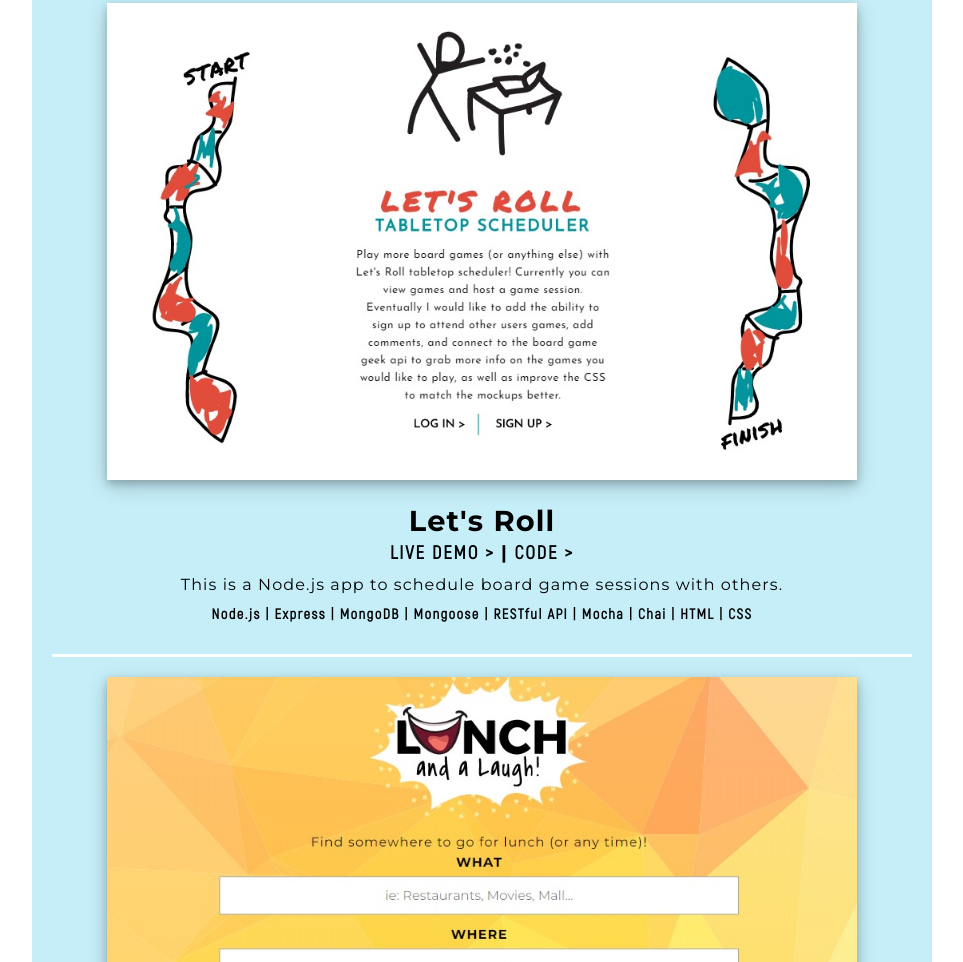
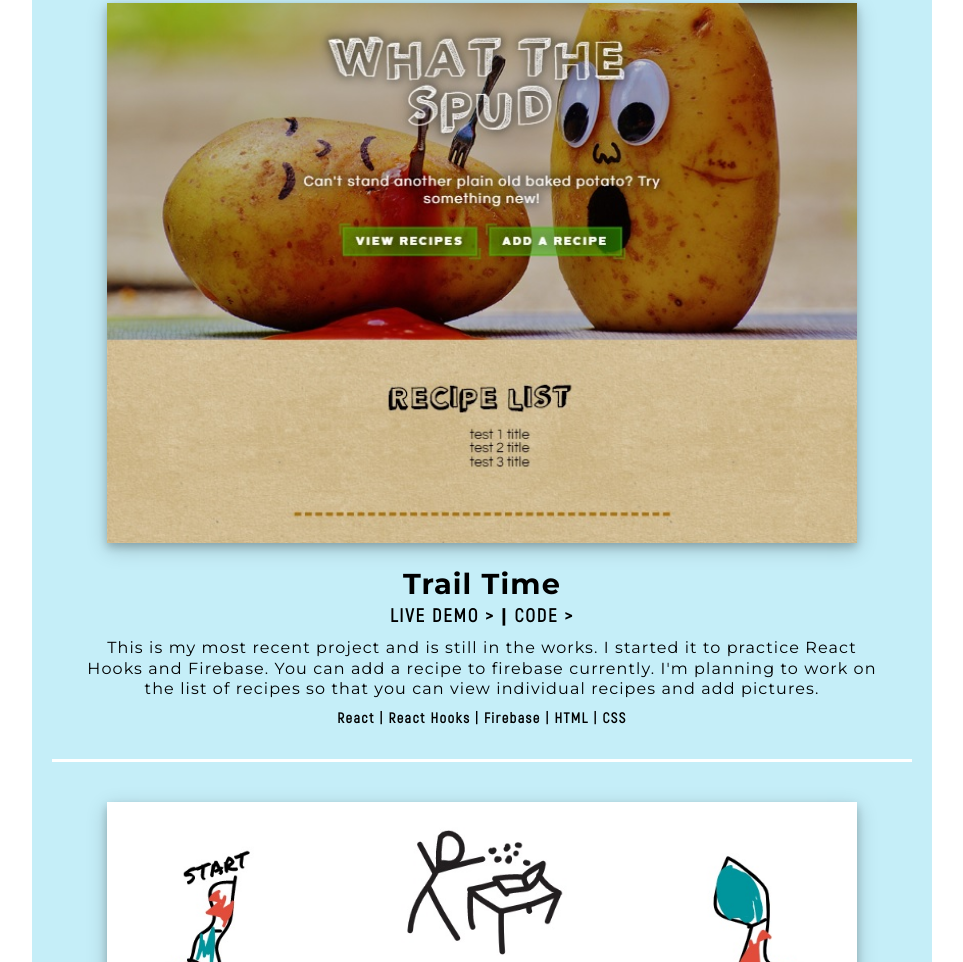
Before and after one commit to lesleydreyer/lesleydreyer, a plain HTML site: page index.html in a window 1280 px wide. Shown: the part 1502-2464 px from the top of the page, without its empty margins (158-1121 px from the left). Drawn offline with nearby package versions, Linux system fonts and the light colour scheme; files whose address does not match are found by name.

Commit message:
added what the spud

```diff
--- a/index.html
+++ b/index.html
@@ -63,6 +63,29 @@
             <p class="tech-stack-list">React | Redux | Node.js | Express | MongoDB | HTML | CSS</p>
           </li>
         </div>
+
+
+        <div class="row">
+          <li>
+            <img src="./images/whatthespud.jpg" alt="site">
+            <h2>Trail Time</h2>
+            <h3>
+              <a href="https://whatthespud-d726f.firebaseapp.com/" target="blank">
+                LIVE DEMO >
+              </a>
+              |
+              <a href="https://github.com/lesleydreyer/what-the-spud" target="blank">
+                CODE > </a>
+            </h3>
+            <p>This is my most recent project and is still in the works. I started it to practice React Hooks and
+              Firebase. You can add a recipe to firebase currently. I'm planning to work on the list of recipes so that
+              you can view individual recipes and add pictures.
+            </p>
+            <p class="tech-stack-list">React | React Hooks | Firebase | HTML | CSS</p>
+          </li>
+        </div>
+
+
         <div class="row">
           <li>
             <img src="./images/letsroll.jpg" alt="site">
```
Also changed, not shown: images/whatthespud.jpg (added), 2 other files.
